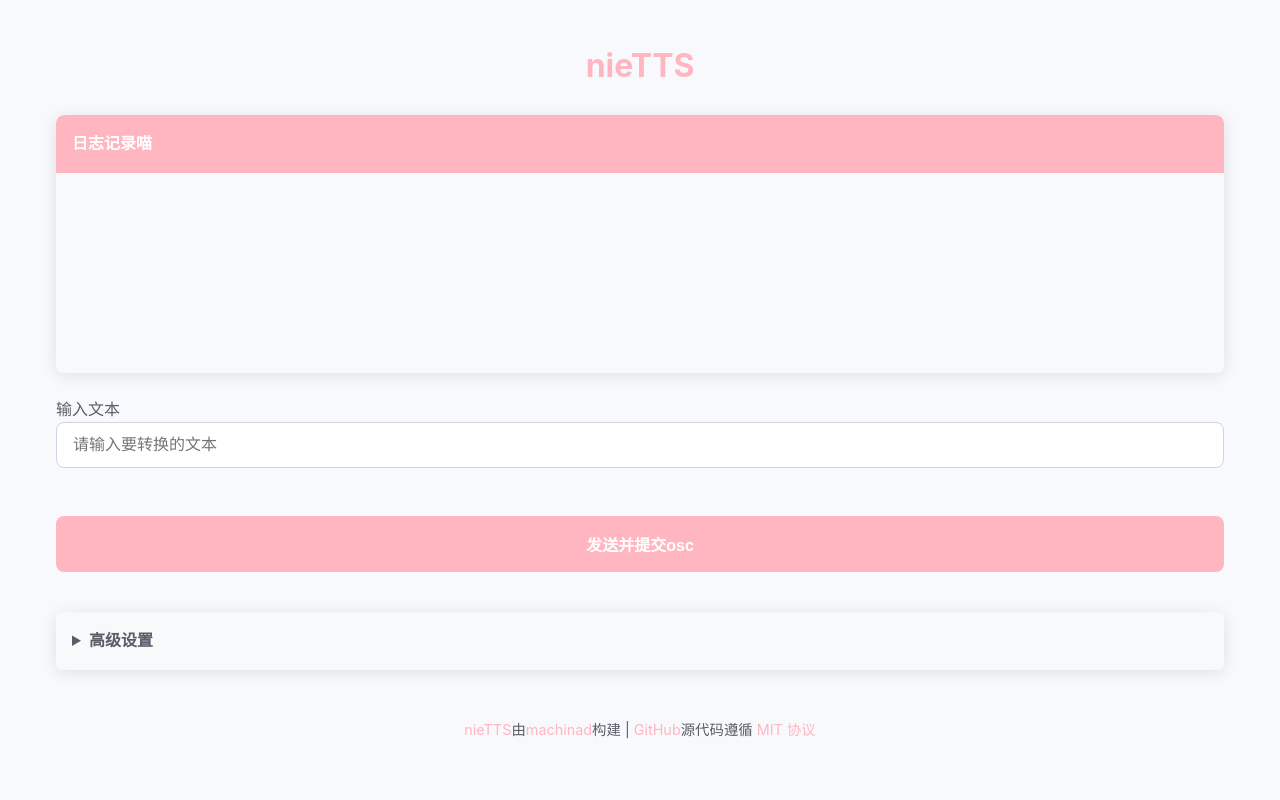
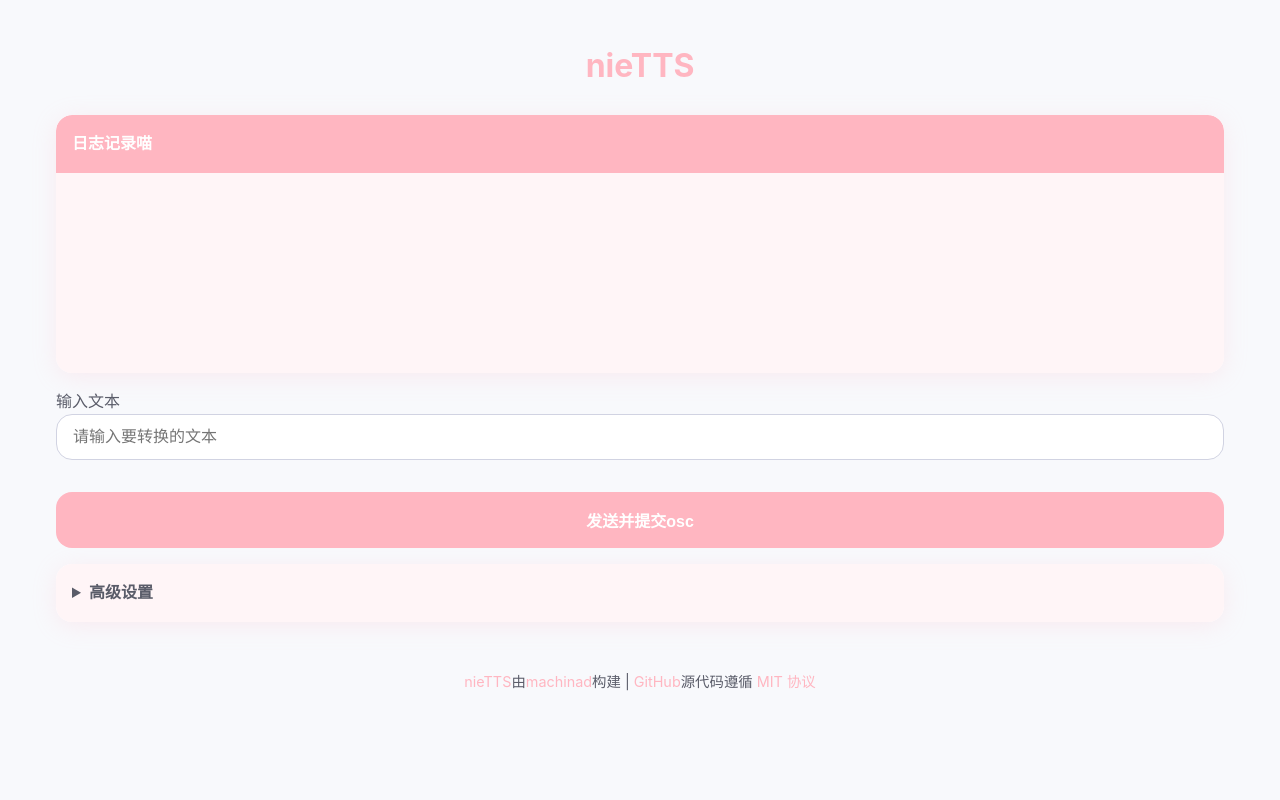
Before and after one commit to machinad/nieTTS, a Flask app: template templates/index.html in a window 1280 px wide. Run offline with Flask 3, Linux system fonts and the light colour scheme; the template is opened without the code that fills it, so the values that code supplies are empty.

Commit message:
进一步美化前端

```diff
--- a/templates/index.html
+++ b/templates/index.html
@@ -8,10 +8,10 @@
     <style>
         :root {
             --primary-color: #ffb6c1;
-            --secondary-color: #f8f9fa;
+            --secondary-color: #fff5f7;
             --text-color: #5a5c69;
-            --border-radius: 0.5rem;
-            --box-shadow: 0 0.15rem 1rem rgba(0, 0, 0, 0.1);
+            --border-radius: 1rem;
+            --box-shadow: 0 0.25rem 1.5rem rgba(255, 182, 193, 0.2);
             --transition: all 0.3s ease;
         }
 
@@ -97,16 +97,37 @@
 
         .btn-primary:hover {
             background-color: #fd7194;
-            transform: translateY(-2px);
-            box-shadow: 0 4px 8px rgba(0, 0, 0, 0.1);
+            transform: translateY(-2px) scale(1.02);
+            box-shadow: 0 6px 12px rgba(255, 182, 193, 0.3);
         }
 
         .mt-3 {
-            margin-top: 1.5rem !important;
+            margin-top: 1rem !important;
         }
 
         .mt-4 {
-            margin-top: 2.5rem !important;
+            margin-top: 1rem !important;
+        }
+
+        .card {
+            margin-bottom: 1rem;
+        }
+
+        .form-group {
+            margin-bottom: 1rem;
+        }
+
+        details {
+            margin-bottom: 0.75rem;
+        }
+
+        .settings-content {
+            padding: 0 0.75rem 0.75rem;
+        }
+
+        footer {
+            padding: 0.75rem;
+            margin-top: 1.5rem;
         }
 
         details {
```
